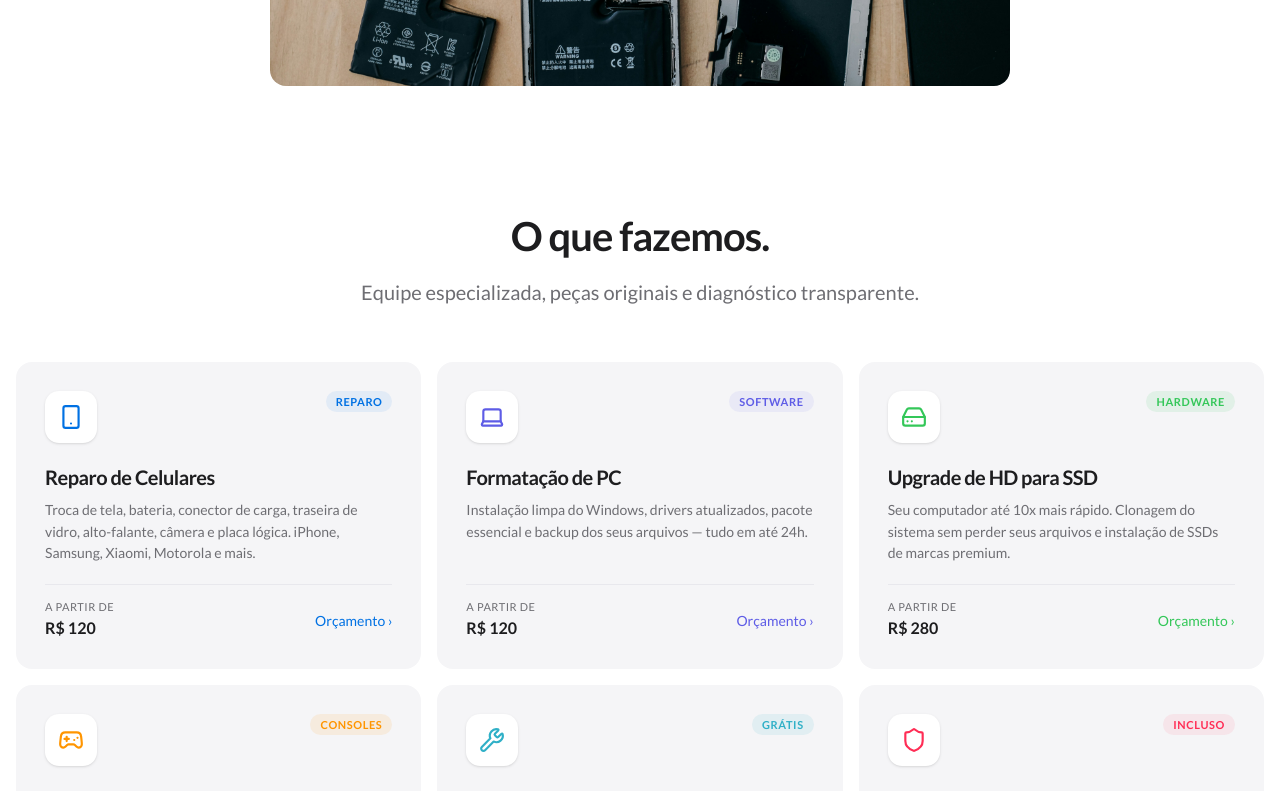
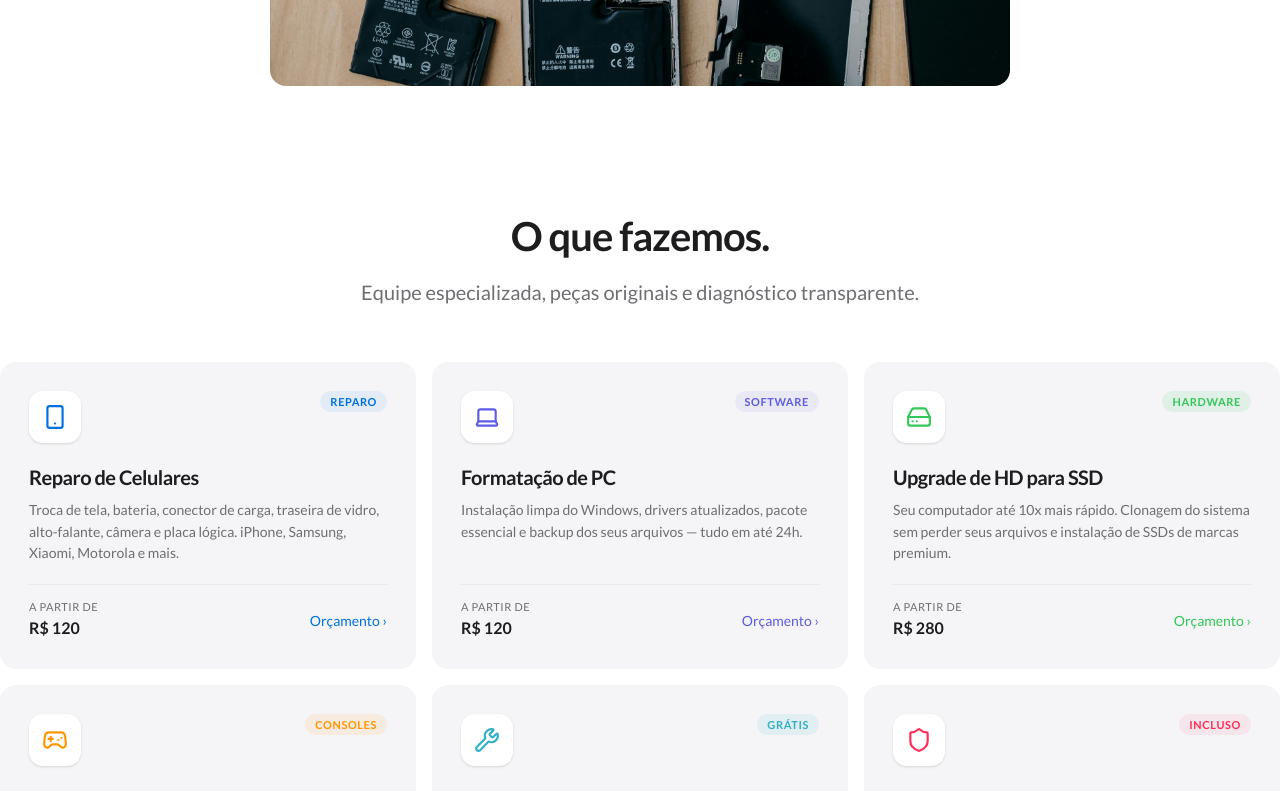
Before and after one commit to censuradho/nicell-ui, a Next.js app: page / in a window 1280 px wide. Shown: the part 740-1531 px from the top of the page. Built offline with nearby package versions, Linux system fonts and the light colour scheme.

Commit message:
feat(ServicesSection): add category field to services and update link to use Next.js Link component

```diff
--- a/app/components/ServicesSection.tsx
+++ b/app/components/ServicesSection.tsx
@@ -1,9 +1,11 @@
 import { Gamepad2, HardDrive, Laptop, Shield, Smartphone, Wrench } from "lucide-react";
 import type { LucideIcon } from "lucide-react";
+import Link from "next/link";
 import type { CSSProperties } from "react";
 
 interface Service {
   icon: LucideIcon
+  category?: string
   tag: string
   title: string
   description: string
@@ -13,9 +15,11 @@ interface Service {
   accentBg: string
 }
 
+
 const services: Service[] = [
   {
     icon: Smartphone,
+    category: 'celular',
     tag: 'Reparo',
     title: 'Reparo de Celulares',
     description: 'Troca de tela, bateria, conector de carga, traseira de vidro, alto-falante, câmera e placa lógica. iPhone, Samsung, Xiaomi, Motorola e mais.',
@@ -28,6 +32,7 @@ const services: Service[] = [
     icon: Laptop,
     tag: 'Software',
     title: 'Formatação de PC',
+    category: 'computador',
     description: 'Instalação limpa do Windows, drivers atualizados, pacote essencial e backup dos seus arquivos — tudo em até 24h.',
     price: 'R$ 120',
     linkLabel: 'Orçamento',
@@ -38,6 +43,7 @@ const services: Service[] = [
     icon: HardDrive,
     tag: 'Hardware',
     title: 'Upgrade de HD para SSD',
+    category: 'computador',
     description: 'Seu computador até 10x mais rápido. Clonagem do sistema sem perder seus arquivos e instalação de SSDs de marcas premium.',
     price: 'R$ 280',
     linkLabel: 'Orçamento',
@@ -76,9 +82,9 @@ const services: Service[] = [
 
 export function ServicesSection() {
   return (
-    <section className="py-20 px-4">
+    <section className="py-20">
       <div className="container">
-        <h2 id="servicos" className="text-[40px] font-semibold tracking-tight text-center mb-3">
+        <h2 className="text-[40px] font-semibold tracking-tight text-center mb-3">
           O que fazemos.
         </h2>
         <p className="text-xl text-card-foreground text-center max-w-[680px] mx-auto mb-14">
@@ -121,12 +127,17 @@ export function ServicesSection() {
                   ) : (
                     <div />
                   )}
-                  <span
+                  <Link
+                    href={{
+                      pathname: '/',
+                      query: { categoria: 'celular' },
+                      hash: 'orcamento',
+                    }}
                     className="text-sm font-medium flex items-center gap-1 transition-all duration-300 group-hover:gap-2"
                     style={{ color: service.accent }}
                   >
                     {service.linkLabel} ›
-                  </span>
+                  </Link>
                 </div>
               </div>
             )
```
